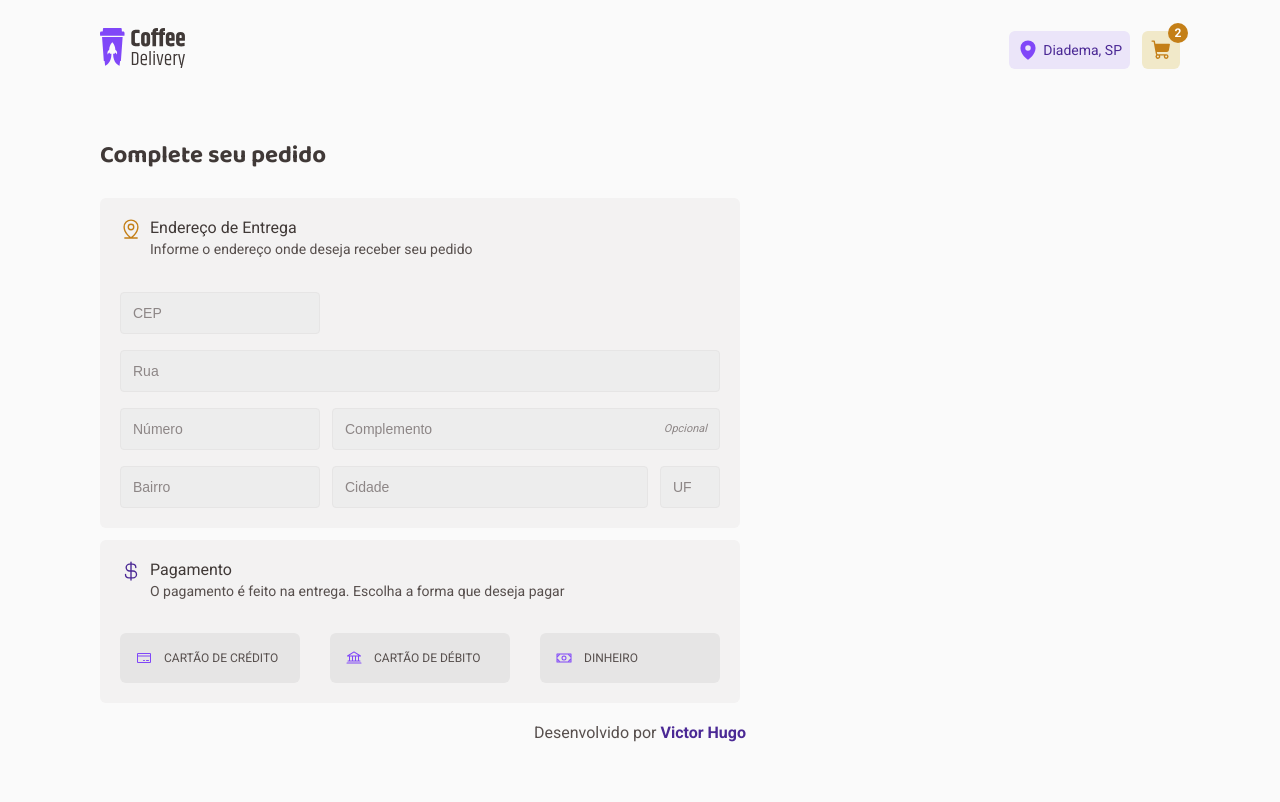
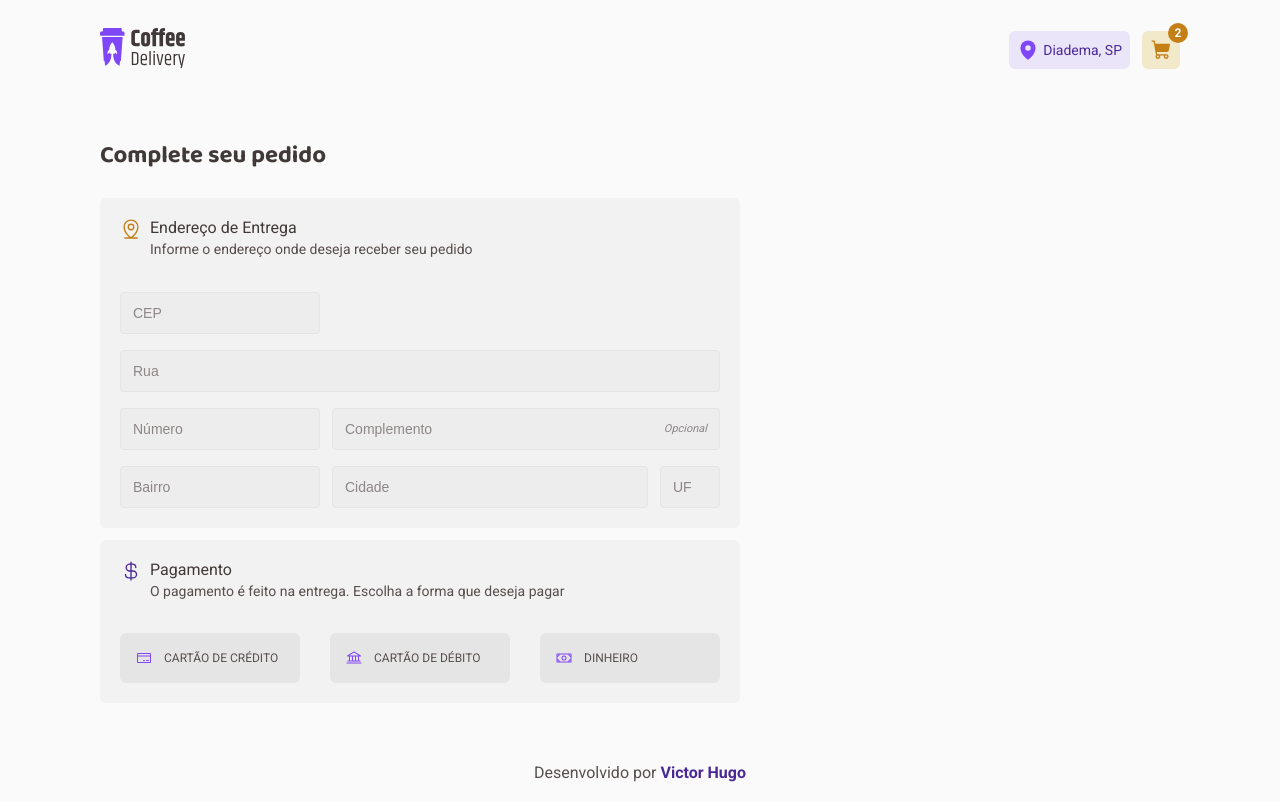
Before and after one commit to vctrhugoop/coffee-delivery, a React (Vite) app: page /checkout-order in a window 1280 px wide. Built offline with nearby package versions, Linux system fonts and the light colour scheme.

Commit message:
🌈 style: adjust margins

```diff
--- a/src/pages/CheckoutOrder/components/CheckoutOrderForm/styles.ts
+++ b/src/pages/CheckoutOrder/components/CheckoutOrderForm/styles.ts
@@ -3,7 +3,7 @@ import { SectionBaseStyle } from '../../styles';
 
 export const CheckoutOrderFormContainer = styled.div`
   max-width: 64rem;
-  margin-top: 4rem;
+  margin: 4rem 0;
 
   display: flex;
   flex-direction: column;
--- a/src/pages/CheckoutOrder/styles.ts
+++ b/src/pages/CheckoutOrder/styles.ts
@@ -1,7 +1,6 @@
 import styled from 'styled-components';
 
 export const CheckoutOrderContainer = styled.div`
-  width: 100;
   padding: 0 2rem;
 
   display: flex;
```
